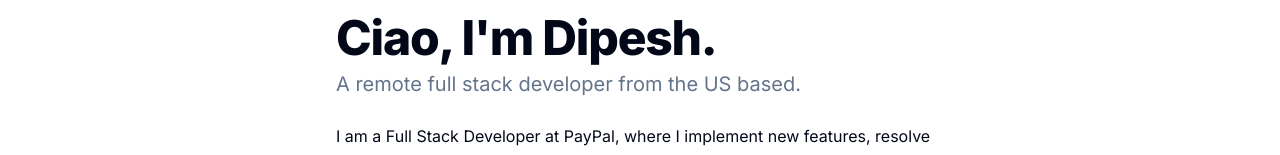
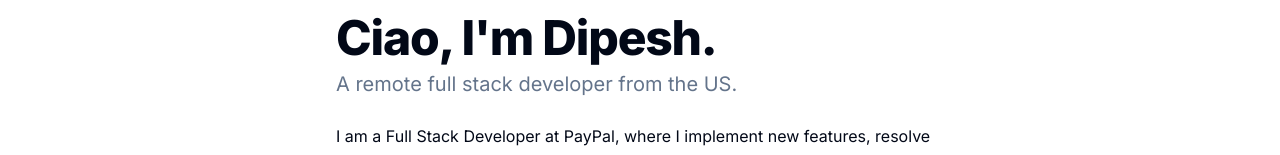
Before and after one commit to bcdipesh/www, a Next.js app: page / in a window 1280 px wide. Shown: the part 134-289 px from the top of the page. Built offline with nearby package versions, Linux system fonts and the light colour scheme.

Commit message:
Fix typo

```diff
--- a/app/page.tsx
+++ b/app/page.tsx
@@ -12,7 +12,7 @@ export default function HomePage() {
           Ciao, I&apos;m Dipesh.
         </h1>
         <p className="text-xl mt-2 text-muted-foreground">
-          A remote full stack developer from the US based.
+          A remote full stack developer from the US.
         </p>
         <p className="leading-7 [&:not(:first-child)]:mt-6">
           I am a Full Stack Developer at PayPal, where I implement new features,
```
